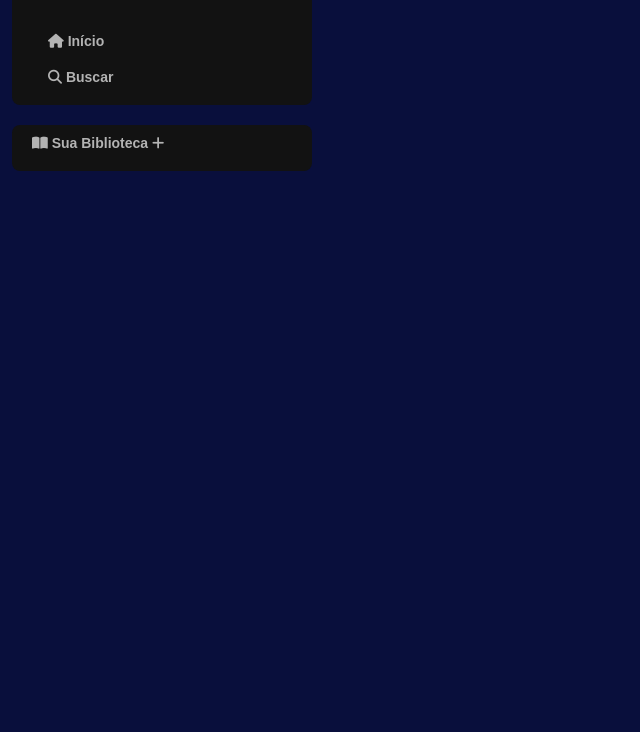
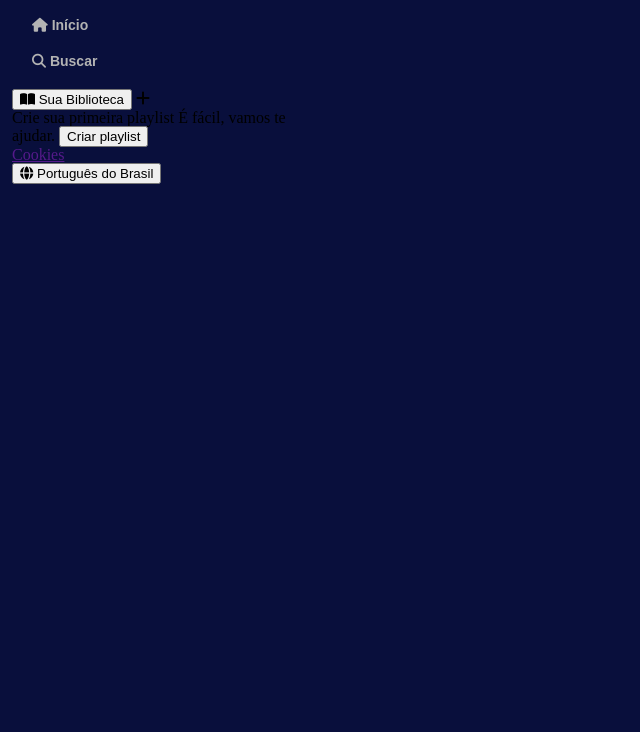
Before and after one commit to Clarke2302/Projeto-Spotify, a plain HTML site: page index.html in a window 1280 px wide. Shown: the part 68-800 px from the top of the page, without its empty margins (0-640 px from the left). Drawn offline with Linux system fonts and the light colour scheme.

Commit message:
adicionando aba library criada na aula 2

```diff
--- a/index.html
+++ b/index.html
@@ -8,8 +8,8 @@
     <link rel="stylesheet" href="https://cdnjs.cloudflare.com/ajax/libs/font-awesome/6.5.1/css/all.min.css" integrity="sha512-DTOQO9RWCH3ppGqcWaEA1BIZOC6xxalwEsw9c2QQeAIftl+Vegovlnee1c9QX4TctnWMn13TZye+giMm8e2LwA==" crossorigin="anonymous" referrerpolicy="no-referrer" />
     <link rel="stylesheet" href="style.css">
 
+</head>
 
-</head>
 <body>
     <div class="sidebar">
         <nav class="sidebar-navigation">
@@ -18,34 +18,49 @@
                     <img src="assets/logo_spotify_icon_143182.png" alt="logotipo do site spotify clone" />
                 </a>
             </div>
-            <div class="inicio-buscar">
                 <ul>
                     <li>
-                        <a href="#">
+                        <a href="">
                             <span class="fa-solid fa-house"></span>
                             <span>Início</span>
                         </a>
                     </li>
                     <li>
-                        <a href="#">
+                        <a href="">
                             <span class="fa-solid fa-magnifying-glass"></span>
                             <span>Buscar</span>
                         </a>
                     </li>
                 </ul>
+            </nav>
+            <div class="library">
+                <div class="library-content">
+                    <button class="library-button">
+                        <span class="fa-solid fa-book-open"></span>
+                        <span> Sua Biblioteca</span>
+                    </button>
+                    <span class="fa-solid fa-plus"></span>
+                </div>
+
+                <section class="playlist">
+                    <div class="playlist-content">
+                        <span class="text title">Crie sua primeira playlist</span>
+                        <span class="text subtitle">É fácil, vamos te ajudar.</span>
+                        <button class="playlist-button">
+                            <span>Criar playlist</span>
+                        </button>
+                    </div>
+                </section>
+                <div class="cookies">
+                    <a href="">Cookies</a>
+                </div>
+                <div class="languages">
+                    <button class="languages-button">
+                        <span class="fa fa-globe"></span>
+                        <span>Português do Brasil</span>
+                    </button>
+                </div>
             </div>
-            <div class="biblioteca">
-                <ul>
-                    <li>
-                        <a>
-                            <span class="fa-solid fa-book-open"></span>
-                            <span> Sua Biblioteca</span>
-                            <span class="fa-solid fa-plus"></span>
-                        </a>
-                    </li>
-                </ul>
-            </div>
-        </nav>
     </div>
 </body>
 </html>
```
